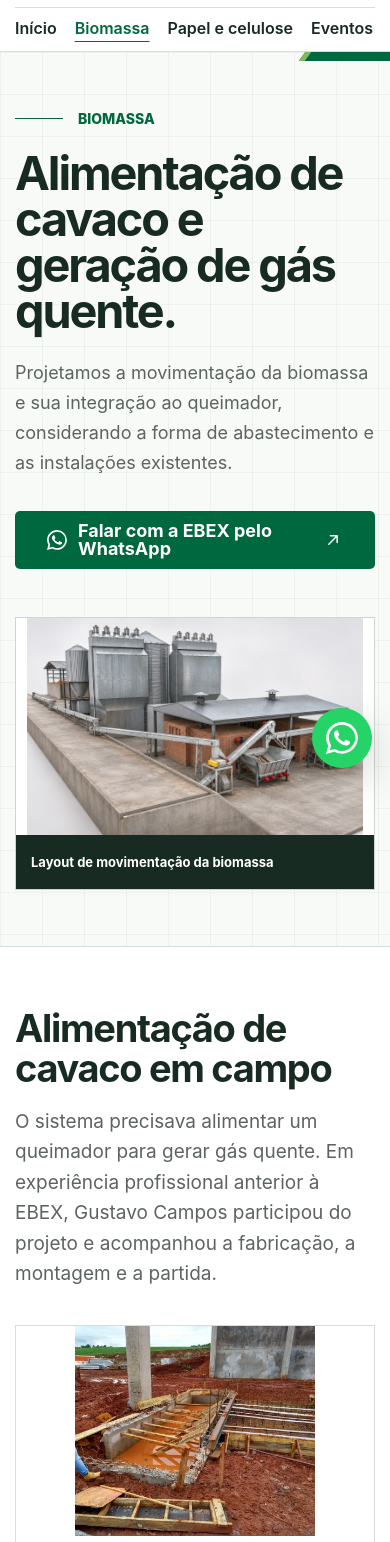
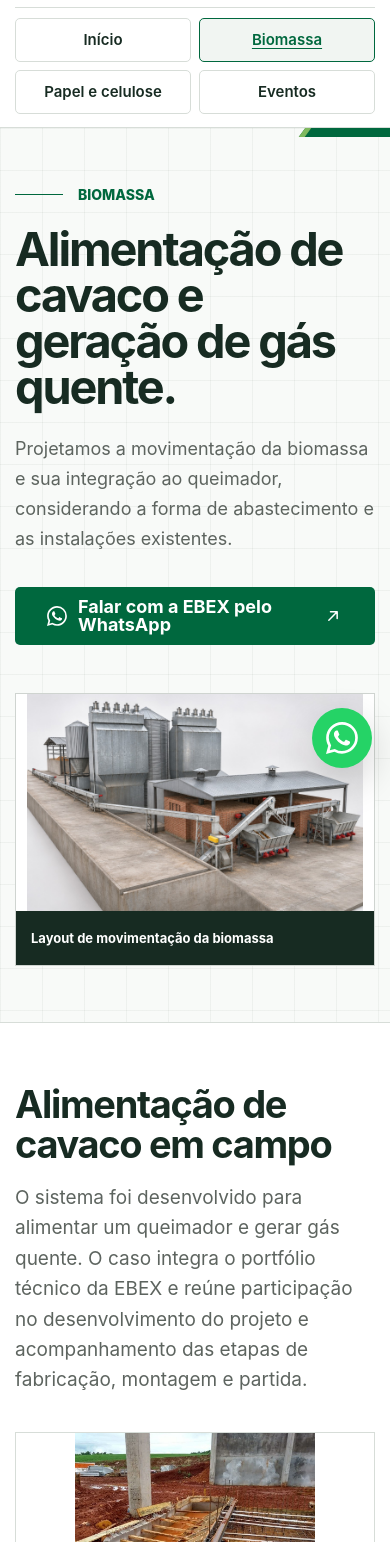
Before and after one commit to ebexengenharia/ebex-site, a plain HTML site: page public/biomassa.html in a window 390 px wide. Shown: the part 58-1600 px from the top of the page. Drawn offline with Linux system fonts and the light colour scheme.

Commit message:
Ajusta o caso de biomassa e a navegação do site

```diff
--- a/public/biomassa.html
+++ b/public/biomassa.html
@@ -257,7 +257,7 @@ button, a { -webkit-tap-highlight-color: transparent; }
 <body>
 <header class="site-header">
 <div class="container header-inner">
-<a aria-label="EBEX - início" class="brand" href="index.html">
+<a aria-label="EBEX Engenharia – voltar ao início" class="brand" href="./">
 <img alt="EBEX Engenharia" height="190" src="assets/ebex.png" width="760">
 </a>
 <div class="header-actions">
@@ -283,7 +283,7 @@ button, a { -webkit-tap-highlight-color: transparent; }
 </div>
 <figure class="hero-media"><img fetchpriority="high" src="assets/layout.jpg" alt="Render do layout de movimentação de biomassa"><figcaption class="media-caption"><span>Layout de movimentação da biomassa</span><span>Render de apresentação</span></figcaption></figure>
 </div>
-</section><section class="section editorial"><div class="container"><header class="section-head"><h2>Alimentação de cavaco em campo</h2><p>O sistema precisava alimentar um queimador para gerar gás quente. Em experiência profissional anterior à EBEX, Gustavo Campos participou do projeto e acompanhou a fabricação, a montagem e a partida.</p></header><div class="projects"><figure class="project"><a href="assets/civil.jpg" aria-label="Ampliar imagem: Conferência da obra civil"><img src="assets/civil.jpg" alt="Conferência da obra civil" loading="lazy"></a><figcaption><small>Execução</small><h3>Conferência da obra civil</h3><p>Vista das fundações durante a preparação da instalação.</p></figcaption></figure>
+</section><section class="section editorial"><div class="container"><header class="section-head"><h2>Alimentação de cavaco em campo</h2><p>O sistema foi desenvolvido para alimentar um queimador e gerar gás quente. O caso integra o portfólio técnico da EBEX e reúne participação no desenvolvimento do projeto e acompanhamento das etapas de fabricação, montagem e partida.</p></header><div class="projects"><figure class="project"><a href="assets/civil.jpg" aria-label="Ampliar imagem: Conferência da obra civil"><img src="assets/civil.jpg" alt="Conferência da obra civil" loading="lazy"></a><figcaption><small>Execução</small><h3>Conferência da obra civil</h3><p>Vista das fundações durante a preparação da instalação.</p></figcaption></figure>
 <figure class="project"><a href="assets/alimentador.jpg" aria-label="Ampliar imagem: Sistema de alimentação instalado"><img src="assets/alimentador.jpg" alt="Sistema de alimentação instalado" loading="lazy"></a><figcaption><small>Montagem</small><h3>Sistema de alimentação instalado</h3><p>Vista do conjunto de alimentação junto à edificação, também apresentada no portfólio.</p></figcaption></figure>
 <figure class="project"><a href="assets/partida.jpg" aria-label="Ampliar imagem: Vista geral da instalação"><img src="assets/partida.jpg" alt="Vista geral da instalação" loading="lazy"></a><figcaption><small>Campo</small><h3>Vista geral da instalação</h3><p>O registro da etapa de montagem e partida mostra a relação entre os equipamentos e a estrutura da planta.</p></figcaption></figure></div></div></section><section class="section editorial"><div class="container"><header class="section-head"><h2>Outras aplicações em biomassa</h2></header><div class="projects"><figure class="project"><a href="assets/moega.webp" aria-label="Ampliar imagem: Integração à fornalha existente"><img src="assets/moega.webp" alt="Integração à fornalha existente" loading="lazy"></a><figcaption><small>Estudo demonstrativo</small><h3>Integração à fornalha existente</h3><p>Estudo de arranjo para aproveitar a fornalha e os desfagulhadores existentes, considerando a posição da moega e a forma de abastecimento.</p></figcaption></figure>
 <figure class="project"><a href="assets/queimador.webp" aria-label="Ampliar imagem: Queimador de pequeno porte"><img src="assets/queimador.webp" alt="Queimador de pequeno porte" loading="lazy"></a><figcaption><small>Projeto contratado</small><h3>Queimador de pequeno porte</h3><p>O cliente recebeu o projeto e a lista de materiais para cotar a fabricação e formar o preço de venda. O escopo foi concluído na etapa de projeto.</p></figcaption></figure></div></div></section><section class="section process" id="processo">
@@ -321,7 +321,7 @@ button, a { -webkit-tap-highlight-color: transparent; }
           </a>
 <a class="contact-link" href="mailto:gustavo@ebexengenharia.com.br">
 <svg aria-hidden="true" class="icon" fill="none" viewbox="0 0 24 24"><path d="M4 6h16v12H4zM4 7l8 6 8-6" stroke="currentColor" stroke-linejoin="round" stroke-width="1.7"></path></svg>
-            gustavo@ebexengenharia.com.br
+            E-mail da EBEX
           </a>
 <span class="contact-link">
 <svg aria-hidden="true" class="icon" fill="none" viewbox="0 0 24 24"><path d="M12 21s6-5.1 6-11a6 6 0 1 0-12 0c0 5.9 6 11 6 11Z" stroke="currentColor" stroke-width="1.7"></path><circle cx="12" cy="10" r="2" stroke="currentColor" stroke-width="1.7"></circle></svg>
@@ -332,8 +332,8 @@ button, a { -webkit-tap-highlight-color: transparent; }
 </section></main>
 <footer class="footer">
 <div class="container footer-grid">
-<div><img class="footer-logo" src="assets/ebex.png" alt="EBEX Engenharia"><p><a href="https://www.ebexengenharia.com.br/">www.ebexengenharia.com.br</a></p></div>
-<div><p>Gustavo Campos<br>Pouso Redondo — SC<br><a href="https://wa.me/5547991972105" rel="noopener" target="_blank">WhatsApp: (47) 99197-2105</a><br><a href="mailto:gustavo@ebexengenharia.com.br">gustavo@ebexengenharia.com.br</a></p></div>
+<div><a class="footer-home" href="./" aria-label="EBEX Engenharia – voltar ao início"><img class="footer-logo" src="assets/ebex.png" alt="EBEX Engenharia"></a><p><a href="https://www.ebexengenharia.com.br/">www.ebexengenharia.com.br</a></p></div>
+<div><p>Pouso Redondo — SC<br><a href="https://wa.me/5547991972105" rel="noopener" target="_blank">WhatsApp: (47) 99197-2105</a><br><a href="mailto:gustavo@ebexengenharia.com.br">E-mail da EBEX</a></p></div>
 <div class="footer-right"><p>CNPJ: 48.339.146/0001-92<br>CREA/SC: 226686-0<br>© <span data-year="">2026</span> EBEX — Soluções em Engenharia</p></div>
 </div>
 </footer>
--- a/public/projetos.css
+++ b/public/projetos.css
@@ -13,4 +13,42 @@
 .projects td,.projects th {text-align:left;padding:8px 4px;border-bottom:1px solid var(--line)}
 .projects dt {margin:20px 0 4px}
 #oficina .project img {padding:20px;height:220px}
-@media(max-width:820px){.nav{flex-wrap:wrap;gap:8px 18px}.nav a{white-space:nowrap}}
+
+.footer-home { display: inline-block; }
+.brand:focus-visible,
+.nav a:focus-visible { outline: 2px solid var(--green); outline-offset: 3px; }
+.footer-home:focus-visible { outline: 2px solid #80b95f; outline-offset: 3px; }
+
+@media (max-width: 820px) {
+  .nav {
+    display: grid;
+    grid-template-columns: repeat(4, minmax(0, 1fr));
+    align-items: stretch;
+    gap: 8px;
+  }
+
+  .nav a {
+    display: grid;
+    place-items: center;
+    min-height: 44px;
+    padding: 6px;
+    border: 1px solid var(--line);
+    border-radius: 5px;
+    font-size: 15px;
+    line-height: 1.2;
+    text-align: center;
+  }
+
+  .nav a:hover,
+  .nav a[aria-current="page"] {
+    border-color: var(--green);
+    background: var(--paper-2);
+    color: var(--green);
+  }
+
+  .nav a[aria-current="page"] { text-underline-offset: 3px; }
+}
+
+@media (max-width: 520px) {
+  .nav { grid-template-columns: repeat(2, minmax(0, 1fr)); }
+}
```
Also changed, not shown: public/eventos.html (+2 -2 lines), public/index.html (+2 -2 lines), public/links.css (+8 -1 lines), public/links/index.html (+1 -1 lines), public/papel-e-celulose.html (+2 -2 lines).
